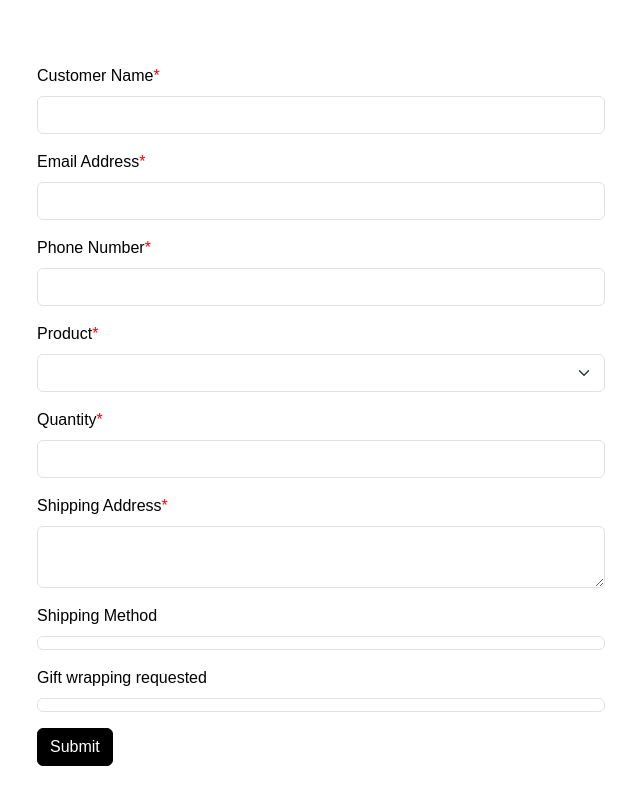
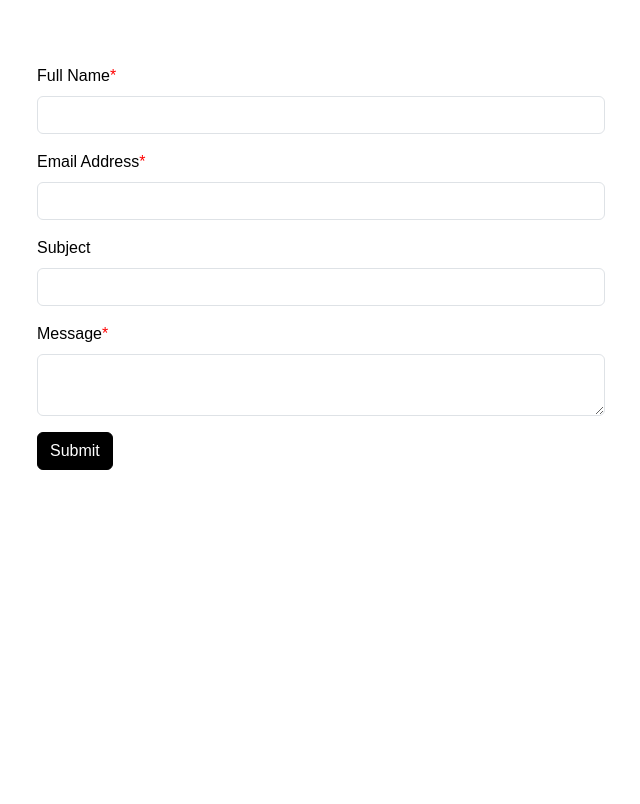
Before and after one commit to pp24abe/mastersproject, a plain HTML site: page form.html in a window 1280 px wide. Shown: the whole page, without its empty margins (319-959 px from the left). Drawn offline with nearby package versions, Linux system fonts and the light colour scheme.

Commit message:
updated to contactus

```diff
--- a/form.html
+++ b/form.html
@@ -30,38 +30,20 @@
   <div class="container my-5">
     <form class="custom-form" id="exported-form">
 <div class="mb-3">
-<label class="form-label" for="id-pa46c75ow">Customer Name<span style="color:red">*</span></label>
-<input class="form-control" type="text" id="id-pa46c75ow" name="Customer Name"  required/>
+<label class="form-label" for="id-v8l1oe9b9">Full Name<span style="color:red">*</span></label>
+<input class="form-control" type="text" id="id-v8l1oe9b9" name="Full Name"  required/>
 </div>
 <div class="mb-3">
-<label class="form-label" for="id-f7b8dc7j4">Email Address<span style="color:red">*</span></label>
-<input class="form-control" type="email" id="id-f7b8dc7j4" name="Email Address"  required/>
+<label class="form-label" for="id-r6vq9v84z">Email Address<span style="color:red">*</span></label>
+<input class="form-control" type="email" id="id-r6vq9v84z" name="Email Address"  required/>
 </div>
 <div class="mb-3">
-<label class="form-label" for="id-9a6pta37h">Phone Number<span style="color:red">*</span></label>
-<input class="form-control" type="text" id="id-9a6pta37h" name="Phone Number"  required/>
+<label class="form-label" for="id-76ri9zo0p">Subject</label>
+<input class="form-control" type="text" id="id-76ri9zo0p" name="Subject"  />
 </div>
 <div class="mb-3">
-<label class="form-label" for="id-7fm0zvugb">Product<span style="color:red">*</span></label>
-<select class="form-select" id="id-7fm0zvugb" name="Product" required>
-
-</select>
-</div>
-<div class="mb-3">
-<label class="form-label" for="id-fg8bh9wcs">Quantity<span style="color:red">*</span></label>
-<input class="form-control" type="number" id="id-fg8bh9wcs" name="Quantity"  required/>
-</div>
-<div class="mb-3">
-<label class="form-label" for="id-onzkl8jp3">Shipping Address<span style="color:red">*</span></label>
-<textarea class="form-control" id="id-onzkl8jp3" name="Shipping Address"  required></textarea>
-</div>
-<div class="mb-3">
-<label class="form-label" for="id-phvbyy8yt">Shipping Method</label>
-<input class="form-control" type="radio" id="id-phvbyy8yt" name="Shipping Method"  />
-</div>
-<div class="mb-3">
-<label class="form-label" for="id-o3fjos68b">Gift wrapping requested</label>
-<input class="form-control" type="checkbox" id="id-o3fjos68b" name="Gift wrapping requested"  />
+<label class="form-label" for="id-fwfbflf30">Message<span style="color:red">*</span></label>
+<textarea class="form-control" id="id-fwfbflf30" name="Message"  required></textarea>
 </div>
 <button class="btn btn-primary" type="submit">Submit</button>
     </form>
```
